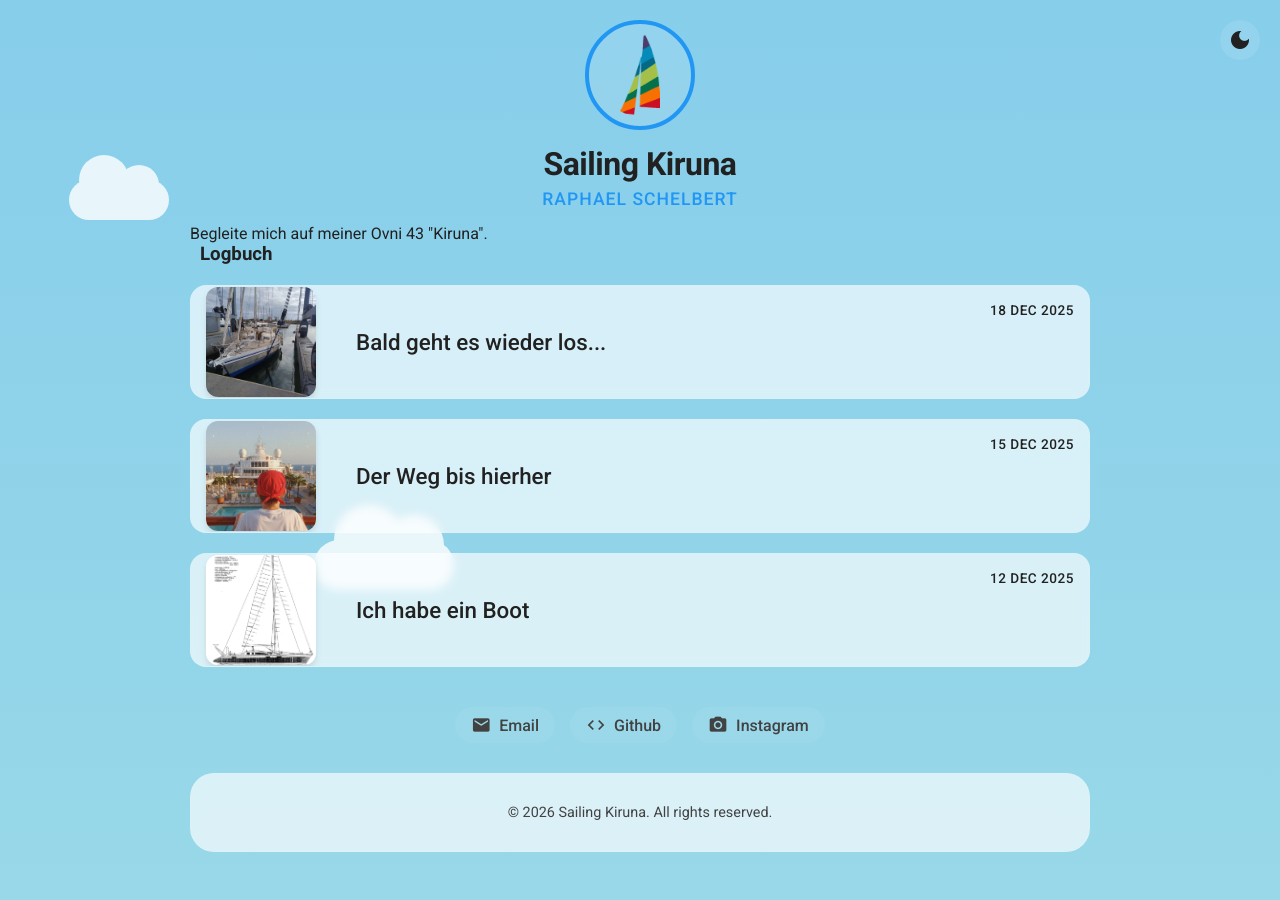
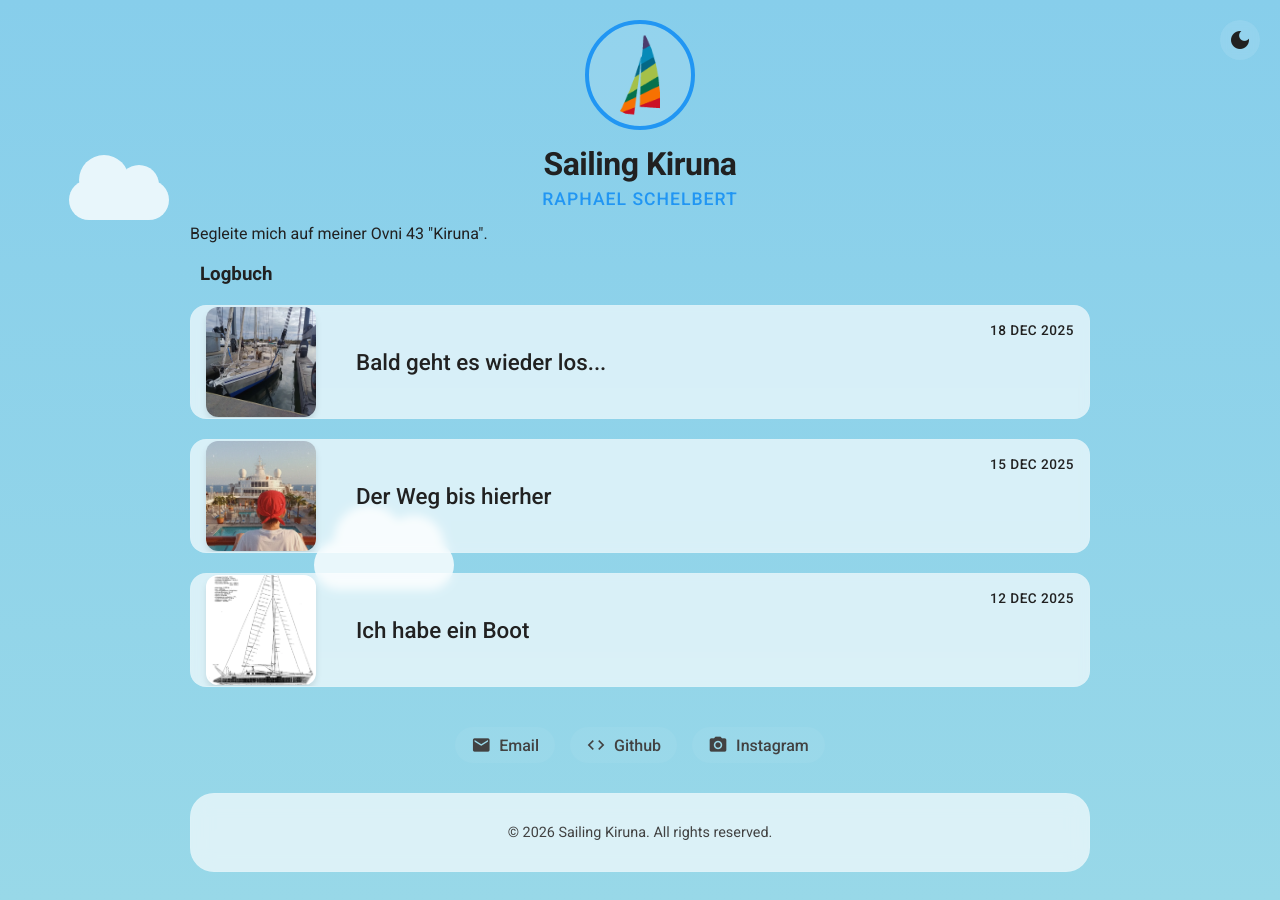
Before and after one commit to relyant/relyant.github.io, a Jekyll site: the page built from index.html, in a window 1280 px wide. Built offline with Jekyll 4.4.1, drawn with Linux system fonts in a browser that asks for light colours.

Commit message:
Update index.html

```diff
--- a/index.html
+++ b/index.html
@@ -17,7 +17,7 @@ Begleite mich auf meiner Ovni 43 "Kiruna".
 
 <!-- Blog Section -->
 <div class="blog-list">
-    <h3 style="margin-bottom: 20px; text-align: left; margin-left:10px;">Logbuch</h3>
+    <h3 style="margin-bottom: 20px; margin-top: 20px; text-align: left; margin-left:10px;">Logbuch</h3>
 
     <!-- Sort both standard posts and sidebar journal entries -->
     {% assign all_posts = site.posts | concat: site.journal | sort: 'date' | reverse %}
```
